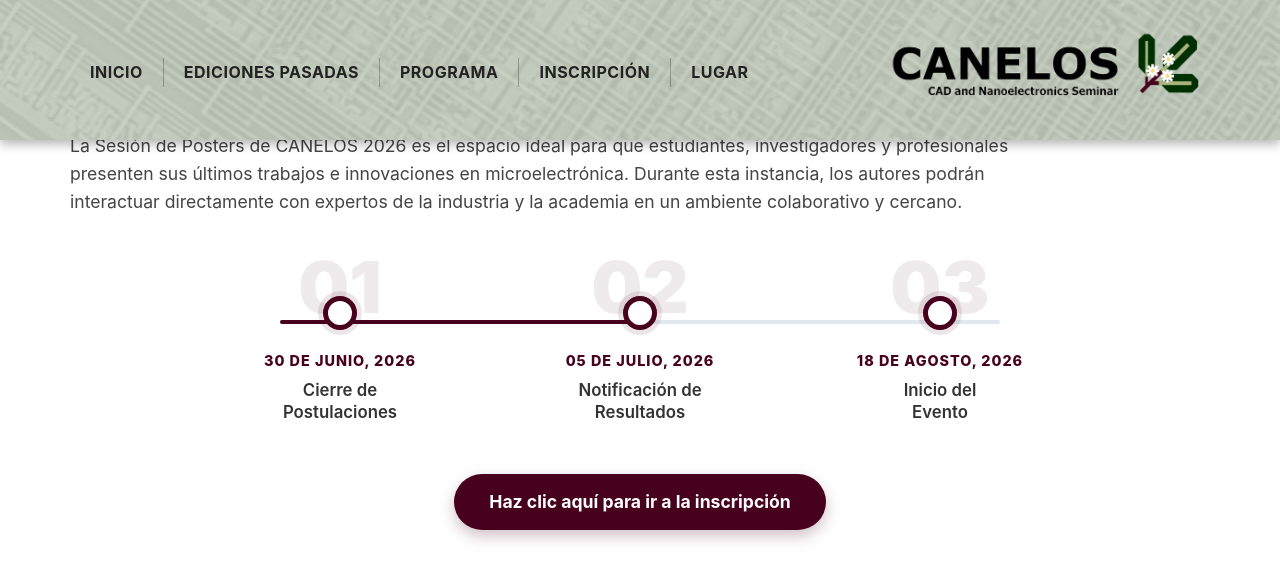
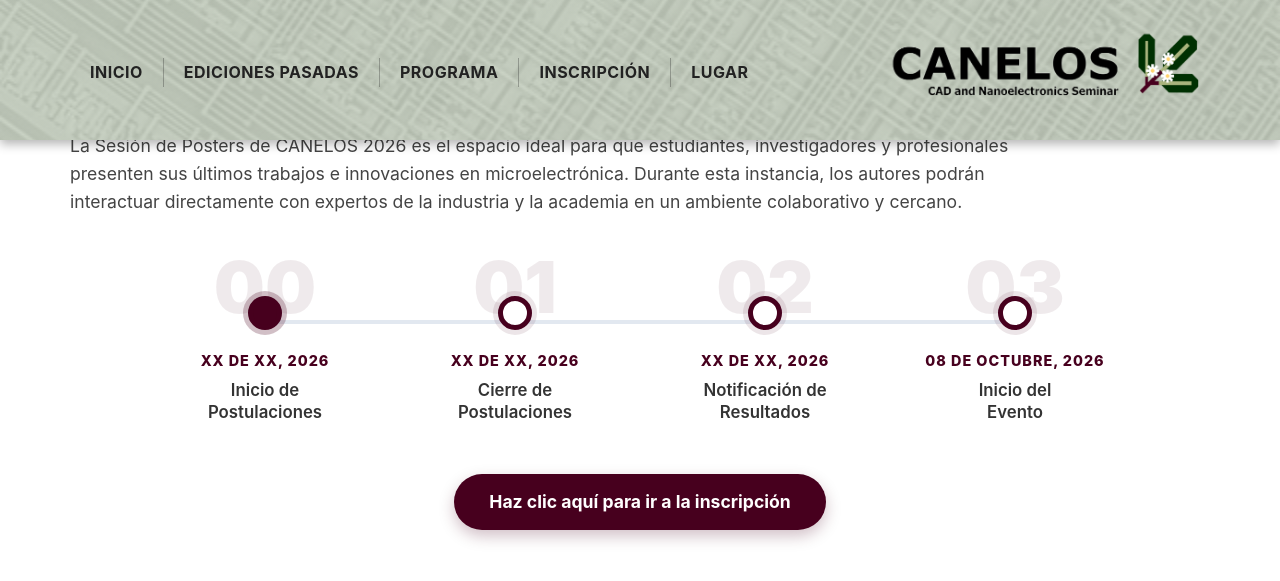
Before and after one commit to ChipUSM/CANELOS, a Jekyll site: the page built from program.md, in a window 1280 px wide and 1400 px high, scrolled down 3361 px, cut to the strip 0-590 px from the top of the window. Shown: the top 581 px of the strip. Built offline with Jekyll 4.4.1, drawn with Linux system fonts in a browser that asks for light colours; part of the change alters nothing that is shown.

Commit message:
Update program.md
cambio en sesion de posters

```diff
--- a/program.md
+++ b/program.md
@@ -153,36 +153,46 @@ img_link: ../assets/img/charla.jpg
   }
 
   /* =========================================
-     NUEVOS ESTILOS LÍNEA DE TIEMPO (TIMELINE)
+     ESTILOS LÍNEA DE TIEMPO (TIMELINE POSTERS)
      ========================================= */
   .timeline-container {
     display: flex;
     align-items: flex-start;
     justify-content: space-between;
     position: relative;
-    margin: 80px auto 50px auto; /* Espacio extra para los números gigantes */
+    margin: 80px auto 50px auto;
     width: 100%;
-    max-width: 900px;
+    max-width: 1000px;
   }
+
+  /* Línea gris base (Ajustada matemáticamente para 4 puntos) */
   .timeline-line {
     position: absolute;
-    top: 24px; /* Alineado al centro del punto */
-    left: 10%;
-    width: 80%;
+    top: 24px;
+    left: 12.5%;
+    width: 75%;
     height: 4px;
-    background-color: #e2e8f0; /* Línea gris de base */
+    background-color: #e2e8f0;
     z-index: 1;
     border-radius: 2px;
   }
+
+  /* ========================================================
+     LA LÍNEA DE PROGRESO BURDEOS
+     Cambia el "width: 0%;" a "33%", "66%" o "100%"
+     según vayan avanzando las fechas.
+     ======================================================== */
   .timeline-line::before {
     content: '';
     position: absolute;
     top: 0; left: 0;
     height: 100%;
-    width: 50%; /* Esto simula un "progreso" de las fechas */
+    width: 0%; /* <-- CAMBIA ESTE PORCENTAJE PARA AVANZAR LA LÍNEA */
     background-color: #47001e;
     border-radius: 2px;
+    transition: width 0.5s ease;
   }
+
   .timeline-step {
     position: relative;
     z-index: 2;
@@ -192,18 +202,19 @@ img_link: ../assets/img/charla.jpg
     text-align: center;
     flex: 1;
   }
-  /* Efecto moderno de número gigante de fondo */
+
   .timeline-bg-number {
     position: absolute;
     top: -45px;
     font-size: 4.5em;
     font-weight: 900;
     color: #47001e;
-    opacity: 0.08; /* Marca de agua sutil */
+    opacity: 0.08;
     z-index: -1;
     line-height: 1;
     user-select: none;
   }
+
   .timeline-dot {
     width: 24px;
     height: 24px;
@@ -212,12 +223,20 @@ img_link: ../assets/img/charla.jpg
     border-radius: 50%;
     margin-bottom: 20px;
     box-shadow: 0 0 0 5px rgba(71, 0, 30, 0.1);
-    transition: transform 0.3s ease, box-shadow 0.3s ease;
+    transition: transform 0.3s ease, box-shadow 0.3s ease, background-color 0.3s ease;
   }
+
+  /* Clase especial para el punto "activo" o rellenado */
+  .timeline-dot.active {
+    background-color: #47001e;
+    box-shadow: 0 0 0 5px rgba(71, 0, 30, 0.25);
+  }
+
   .timeline-step:hover .timeline-dot {
     transform: scale(1.2);
     box-shadow: 0 0 0 8px rgba(71, 0, 30, 0.15);
   }
+
   .timeline-date {
     font-size: 0.9em;
     color: #47001e;
@@ -226,6 +245,7 @@ img_link: ../assets/img/charla.jpg
     text-transform: uppercase;
     letter-spacing: 1px;
   }
+
   .timeline-text {
     font-size: 1.05em;
     color: #333;
@@ -233,7 +253,6 @@ img_link: ../assets/img/charla.jpg
     line-height: 1.3;
   }
 
-  /* Ajuste responsivo para celulares */
   @media (max-width: 768px) {
     .timeline-container {
       flex-direction: column;
@@ -346,7 +365,7 @@ img_link: ../assets/img/charla.jpg
             </div>
         </div>
 
-        <!-- Charla 3 (Ajustado a Burdeos) -->
+        <!-- Charla 3 -->
         <div class="charla-card reveal" onclick="abrirCharla('exp3')" style="display: flex; align-items: center; gap: 25px; width: 100%; background-color: #f7f9fc; padding: 20px 30px; border-radius: 8px; box-shadow: 0 4px 12px rgba(0,0,0,0.05); border-left: 5px solid #47001e;">
             <img src="https://placehold.co/300x300/eeeeee/999999?text=Foto+3" alt="Expositor 3" style="width: 90px; height: 90px; border-radius: 10px; object-fit: cover;">
             <div style="text-align: left;">
@@ -355,7 +374,7 @@ img_link: ../assets/img/charla.jpg
             </div>
         </div>
 
-        <!-- Charla 4 (Ajustado a Burdeos) -->
+        <!-- Charla 4 -->
         <div class="charla-card reveal" onclick="abrirCharla('exp4')" style="display: flex; align-items: center; gap: 25px; width: 100%; background-color: #f7f9fc; padding: 20px 30px; border-radius: 8px; box-shadow: 0 4px 12px rgba(0,0,0,0.05); border-left: 5px solid #47001e;">
             <img src="https://placehold.co/300x300/eeeeee/999999?text=Foto+4" alt="Expositor 4" style="width: 90px; height: 90px; border-radius: 10px; object-fit: cover;">
             <div style="text-align: left;">
@@ -364,7 +383,7 @@ img_link: ../assets/img/charla.jpg
             </div>
         </div>
 
-        <!-- Charla 5 (Ajustado a Burdeos) -->
+        <!-- Charla 5 -->
         <div class="charla-card reveal" onclick="abrirCharla('exp5')" style="display: flex; align-items: center; gap: 25px; width: 100%; background-color: #f7f9fc; padding: 20px 30px; border-radius: 8px; box-shadow: 0 4px 12px rgba(0,0,0,0.05); border-left: 5px solid #47001e;">
             <img src="https://placehold.co/300x300/eeeeee/999999?text=Foto+5" alt="Expositor 5" style="width: 90px; height: 90px; border-radius: 10px; object-fit: cover;">
             <div style="text-align: left;">
@@ -394,32 +413,44 @@ img_link: ../assets/img/charla.jpg
     <div class="timeline-container">
         <div class="timeline-line"></div>
 
-        <!-- Paso 1 -->
+        <!-- Paso 00 (Punto inicial / Actual) -->
+        <div class="timeline-step">
+            <div class="timeline-bg-number">00</div>
+            <!-- Nota que este punto tiene la clase "active" para verse relleno -->
+            <div class="timeline-dot active"></div>
+            <div class="timeline-content">
+                <div class="timeline-date">xx de xx, 2026</div>
+                <div class="timeline-text">Inicio de<br>Postulaciones</div>
+            </div>
+        </div>
+
+        <!-- Paso 01 -->
         <div class="timeline-step">
             <div class="timeline-bg-number">01</div>
+            <!-- Cuando llegue este paso, puedes agregarle la clase "active" al div de abajo -->
             <div class="timeline-dot"></div>
             <div class="timeline-content">
-                <div class="timeline-date">30 de junio, 2026</div>
+                <div class="timeline-date">xx de xx, 2026</div>
                 <div class="timeline-text">Cierre de<br>Postulaciones</div>
             </div>
         </div>
 
-        <!-- Paso 2 -->
+        <!-- Paso 02 -->
         <div class="timeline-step">
             <div class="timeline-bg-number">02</div>
             <div class="timeline-dot"></div>
             <div class="timeline-content">
-                <div class="timeline-date">05 de julio, 2026</div>
+                <div class="timeline-date">xx de xx, 2026</div>
                 <div class="timeline-text">Notificación de<br>Resultados</div>
             </div>
         </div>
 
-        <!-- Paso 3 -->
+        <!-- Paso 03 -->
         <div class="timeline-step">
             <div class="timeline-bg-number">03</div>
             <div class="timeline-dot"></div>
             <div class="timeline-content">
-                <div class="timeline-date">18 de agosto, 2026</div>
+                <div class="timeline-date">08 de octubre, 2026</div>
                 <div class="timeline-text">Inicio del<br>Evento</div>
             </div>
         </div>
@@ -548,7 +579,7 @@ img_link: ../assets/img/charla.jpg
     document.getElementById('m-cargo-badge').innerText = data.cargo;
     document.getElementById('m-afiliacion-badge').innerText = data.afiliacion;
 
-    // Rellenamos las Cajas
+    // Rellenamos las Cajas limpias
     document.getElementById('m-titulo').innerText = data.titulo;
     document.getElementById('m-bio').innerText = data.bio;
     document.getElementById('m-desc').innerText = data.desc;
```
